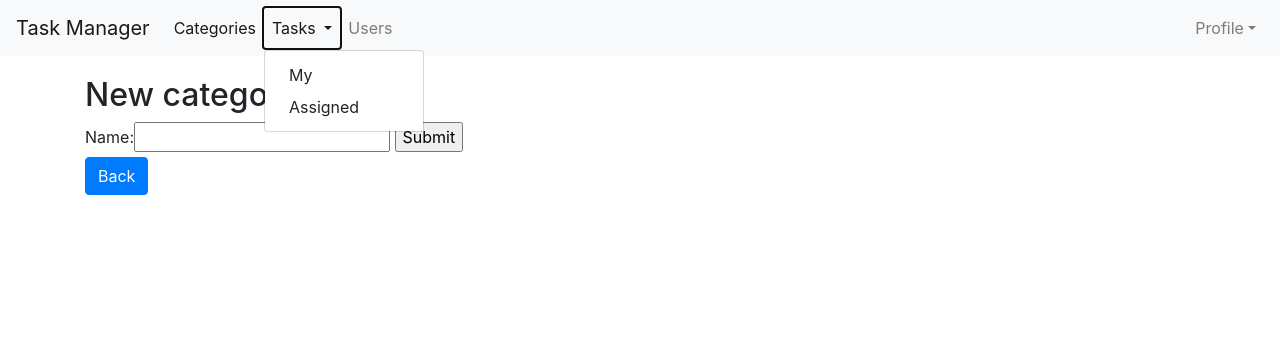
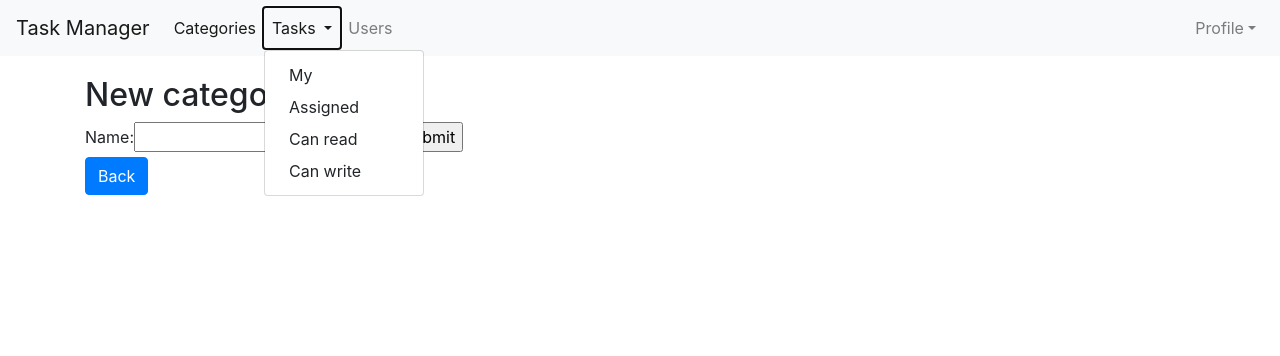
Before and after one commit to storm2513/Task-manager, a Django app: page /categories/new/ in a window 1280 px wide, after a click on "Tasks". Shown: the top 356 px of the page. Run offline with Django 3.2, Linux system fonts and the light colour scheme; the visitor is signed in with stand-in values (Sample User, id 1); some libraries are stand-ins or nearby versions.

Commit message:
added access providing functional

```diff
--- a/task-manager/web/task_manager/forms.py
+++ b/task-manager/web/task_manager/forms.py
@@ -59,3 +59,7 @@ class TaskForm(forms.Form):
     parent_task = forms.ChoiceField()
     assigned_user = forms.ModelChoiceField(
         queryset=User.objects.all(), required=False)
+    can_read = forms.ModelMultipleChoiceField(
+        queryset=User.objects.all(), required=False)
+    can_write = forms.ModelMultipleChoiceField(
+        queryset=User.objects.all(), required=False)
--- a/task-manager/web/task_manager/urls.py
+++ b/task-manager/web/task_manager/urls.py
@@ -25,6 +25,8 @@ tasks_patterns = [
     url(r'^edit/(?P<id>[0-9]+)/$', views.edit_task, name='edit_task'),
     url(r'^delete/(?P<id>[0-9]+)/$', views.delete_task, name='delete_task'),
     url(r'^filter/assigned/$', views.assigned_tasks, name='assigned_tasks'),
+    url(r'^filter/can_read/$', views.can_read_tasks, name='can_read_tasks'),
+    url(r'^filter/can_write/$', views.can_write_tasks, name='can_write_tasks'),
 ]
 
 urlpatterns = [
--- a/task-manager/web/task_manager/views.py
+++ b/task-manager/web/task_manager/views.py
@@ -139,6 +139,34 @@ def assigned_tasks(request):
                    'user_id': request.user.id,
                    'header': 'Assigned on me tasks'})
 
+
+@login_required
+def can_read_tasks(request):
+    tasks_controller = _create_tasks_controller(request.user.id)
+    tasks = tmlib.commands.can_read_tasks(tasks_controller)
+    return render(request,
+                  'tasks/index.html',
+                  {'tasks': tasks,
+                   'username': request.user.username,
+                   'nav_bar': 'tasks',
+                   'user_id': request.user.id,
+                   'header': 'Other tasks that I can read',
+                   'view': 'can_read'})
+
+
+@login_required
+def can_write_tasks(request):
+    tasks_controller = _create_tasks_controller(request.user.id)
+    tasks = tmlib.commands.can_write_tasks(tasks_controller)
+    return render(request,
+                  'tasks/index.html',
+                  {'tasks': tasks,
+                   'username': request.user.username,
+                   'nav_bar': 'tasks',
+                   'user_id': request.user.id,
+                   'header': 'Other tasks that I can write'})
+
+
 @login_required
 def create_task(request):
     if request.method == 'POST':
@@ -168,7 +196,22 @@ def create_task(request):
                 parent_task_id=parent_task_id,
                 assigned_user_id=assigned_user_id)
             tasks_controller = _create_tasks_controller(request.user.id)
-            tmlib.commands.add_task(tasks_controller, task)
+            task.id = tmlib.commands.add_task(tasks_controller, task).id
+            can_read_users = form.cleaned_data['can_read']
+            can_write_users = form.cleaned_data['can_write']
+            tmlib.commands.remove_all_users_for_read(tasks_controller, task.id)
+            if can_read_users is not None:
+                user_ids = [user.id for user in can_read_users]
+                for user_id in user_ids:
+                    tmlib.commands.add_user_for_read(
+                        tasks_controller, user_id, task.id)
+            tmlib.commands.remove_all_users_for_write(
+                tasks_controller, task.id)
+            if can_write_users is not None:
+                user_ids = [user.id for user in can_write_users]
+                for user_id in user_ids:
+                    tmlib.commands.add_user_for_write(
+                        tasks_controller, user_id, task.id)
             return redirect('task_manager:tasks')
     else:
         form = TaskForm(request.user.id)
@@ -201,6 +244,7 @@ def show_task(request, id):
         except User.DoesNotExist:
             pass
     inner_tasks = tmlib.commands.get_inner_tasks(tasks_controller, task.id)
+    creator = User.objects.get(id=task.user_id)
 
     return render(request,
                   'tasks/show.html',
@@ -212,7 +256,8 @@ def show_task(request, id):
                    'status': Status(task.status).name,
                    'parent_task_title': parent_task_title,
                    'assigned_user': assigned_user,
-                   'inner_tasks': inner_tasks})
+                   'inner_tasks': inner_tasks,
+                   'creator': creator.username})
 
 
 @login_required
@@ -237,8 +282,29 @@ def edit_task(request, id):
             assigned_user = form.cleaned_data['assigned_user']
             task.assigned_user_id = assigned_user.id if assigned_user is not None else None
             tmlib.commands.update_task(tasks_controller, task)
+            can_read_users = form.cleaned_data['can_read']
+            can_write_users = form.cleaned_data['can_write']
+            tmlib.commands.remove_all_users_for_read(tasks_controller, task.id)
+            if can_read_users is not None:
+                user_ids = [user.id for user in can_read_users]
+                for user_id in user_ids:
+                    tmlib.commands.add_user_for_read(
+                        tasks_controller, user_id, task.id)
+            tmlib.commands.remove_all_users_for_write(
+                tasks_controller, task.id)
+            if can_write_users is not None:
+                user_ids = [user.id for user in can_write_users]
+                for user_id in user_ids:
+                    tmlib.commands.add_user_for_write(
+                        tasks_controller, user_id, task.id)
             return redirect('task_manager:tasks')
     else:
+        users_can_read_ids = tmlib.commands.get_users_can_read_task(
+            tasks_controller, id)
+        users_can_write_ids = tmlib.commands.get_users_can_write_task(
+            tasks_controller, id)
+        can_read = User.objects.filter(id__in=users_can_read_ids)
+        can_write = User.objects.filter(id__in=users_can_write_ids)
         form = TaskForm(
             request.user.id,
             initial={
@@ -251,7 +317,10 @@ def edit_task(request, id):
                 'start_time': task.start_time,
                 'end_time': task.end_time,
                 'parent_task': task.parent_task_id,
-                'assigned_user': task.assigned_user_id})
+                'assigned_user': task.assigned_user_id,
+                'can_read': can_read,
+                'can_write': can_write})
+
     return render(request,
                   'tasks/edit.html',
                   {'form': form.as_p,
--- a/task-manager/web/templates/header.html
+++ b/task-manager/web/templates/header.html
@@ -14,6 +14,8 @@
           <div class="dropdown-menu" aria-labelledby="navbarDropdown">
             <a class="dropdown-item" href='{% url 'task_manager:tasks' %}'>My</a>
             <a class="dropdown-item" href='{% url 'task_manager:assigned_tasks' %}'>Assigned</a>
+            <a class="dropdown-item" href='{% url 'task_manager:can_read_tasks' %}'>Can read</a>
+            <a class="dropdown-item" href='{% url 'task_manager:can_write_tasks' %}'>Can write</a>
           </div>
         </li>
         <li class="nav-item">
--- a/task-manager/web/templates/tasks/index.html
+++ b/task-manager/web/templates/tasks/index.html
@@ -28,11 +28,13 @@
         <td>{% get_priority task.priority %}</td>
         <td>
           <a href="{% url 'task_manager:show_task' task.id %}" class='btn btn-primary'>Show</a>
+          {% if view != 'can_read' %}
           <a href="{% url 'task_manager:edit_task' task.id %}" class='btn btn-warning'>Edit</a>
           <form style='display: inline-block;' action="{% url 'task_manager:delete_task' task.id %}" method='post'>
             {% csrf_token %}
             <button type='submit' class='btn btn-danger' onclick="return confirm('Are you sure you want to delete this task?')">Delete</button>
           </form>
+          {% endif %}
         </td>
       </tr>
     {% endfor %}
--- a/task-manager/web/templates/tasks/show.html
+++ b/task-manager/web/templates/tasks/show.html
@@ -30,6 +30,7 @@
     {% endfor %}
   </h3>
 {% endif %}
+<h3><span class="badge badge-secondary">Creator</span> {{creator}}</h3>
 
 <input class='btn btn-primary' type=button value="Back" onClick="javascript:history.go(-1);">
 <a href="{% url 'task_manager:edit_task' task.id %}" class='btn btn-warning'>Edit</a>
```
